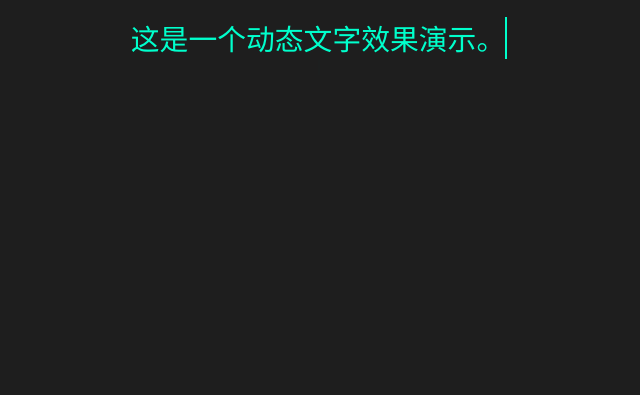
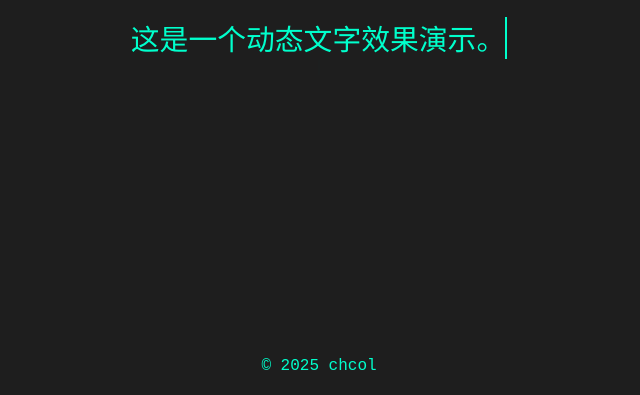
Before and after one commit to chcol/My-Experiments, a plain HTML site: page index.html in a window 1280 px wide. Shown: the part 405-800 px from the top of the page, without its empty margins (321-961 px from the left). Drawn offline with nearby package versions, Linux system fonts and the light colour scheme.

Commit message:
Update index.html

```diff
--- a/index.html
+++ b/index.html
@@ -25,6 +25,15 @@
       white-space: nowrap;
       overflow: hidden;
     }
+    /* 新增的版权部分样式 */
+    .footer {
+      position: absolute;
+      bottom: 20px;
+      text-align: center;
+      font-size: 1em;
+      color: #00ffcc;
+    }
+
   </style>
   <!-- 引入 Typed.js -->
   <script src="https://cdn.jsdelivr.net/npm/typed.js@2.0.12"></script>
@@ -33,6 +42,8 @@
 
   <h1>🎉 Typed.js 打字效果演示</h1>
   <div id="typed-output"></div>
+
+  <div class="footer">© 2025 chcol</div>
 
   <script>
     document.addEventListener("DOMContentLoaded", function () {
```
